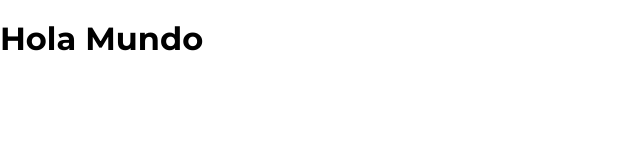
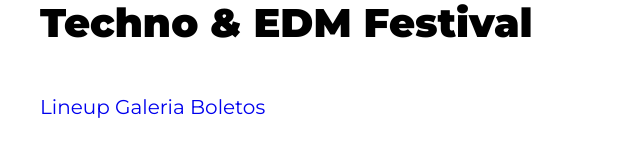
Before and after one commit to MonRoberto/FestivalMusica, a website: page index.html in a window 1280 px wide. Shown: the whole page, without its empty margins (0-640 px from the left). Drawn offline with Linux system fonts and the light colour scheme.

Commit message:
Añadiendo el HTML del Header

```diff
--- a/index.html
+++ b/index.html
@@ -10,6 +10,16 @@
 </head>
 <link rel="stylesheet" href="build/css/app.css">
 <body>
-    <h1>Hola Mundo</h1>
+    <header class="header">
+        <div class="contenedor contenido-header">
+            <h1>Techno & EDM Festival</h1>
+
+            <nav class="navegacion-principal">
+                <a href="#">Lineup</a>
+                <a href="#">Galeria</a>
+                <a href="#">Boletos</a>
+            </nav>
+        </div>
+    </header>
 </body>
 </html>
```
Also changed, not shown: build/css/app.css.
